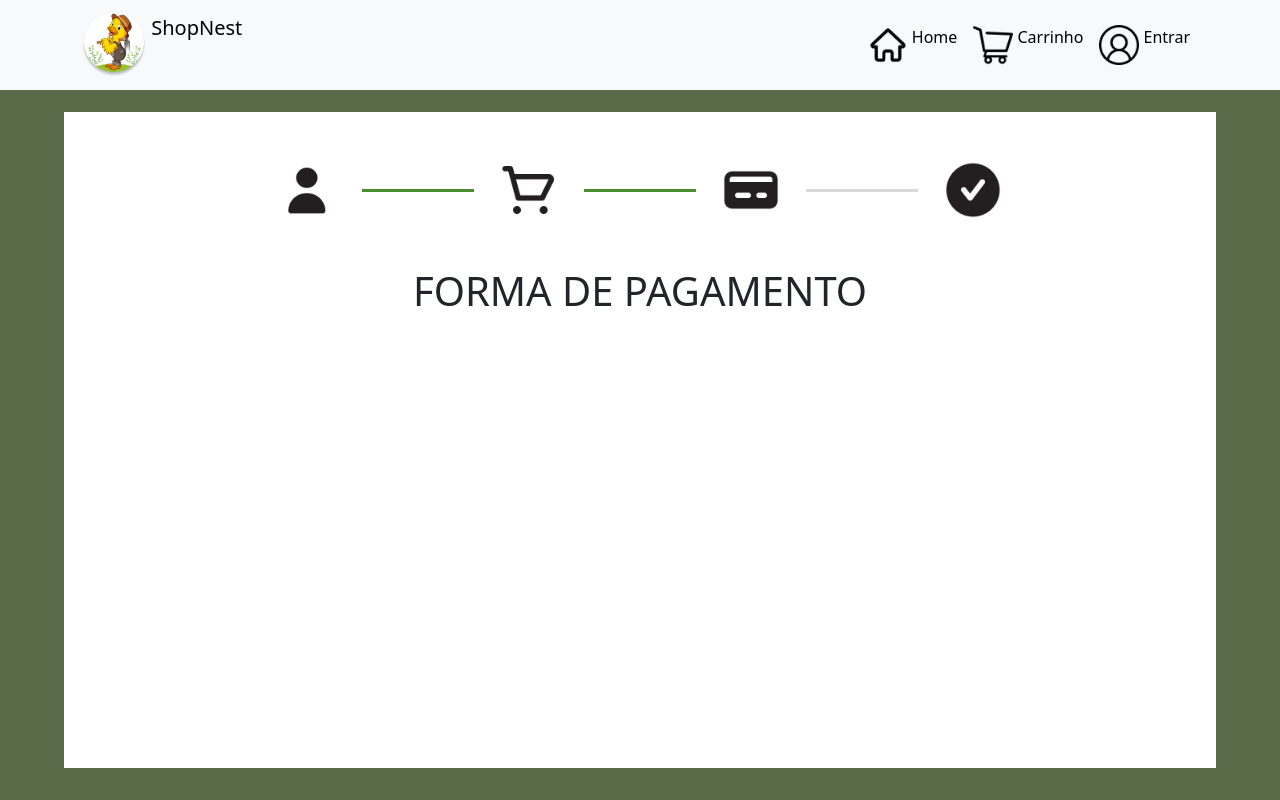
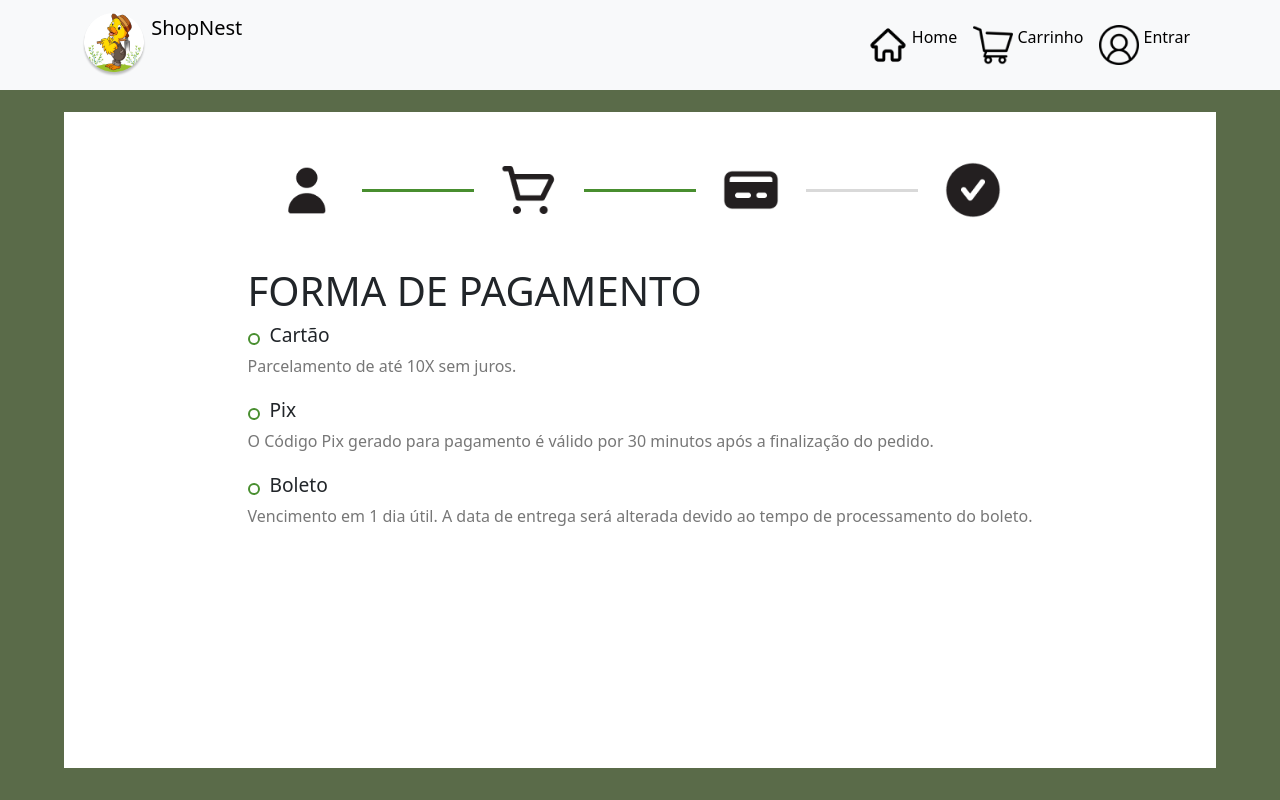
Before and after one commit to SocekMurilo/ShopNest, a React (Vite) app: page /pagamento in a window 1280 px wide. Built offline with nearby package versions, Linux system fonts and the light colour scheme.

Commit message:
Screen Payment

```diff
--- a/src/Screens/payment/Payment.jsx
+++ b/src/Screens/payment/Payment.jsx
@@ -1,3 +1,4 @@
+import { useState } from 'react';
 import style from "./Payment.module.css";
 import person from '../../assets/pay/person.png';
 import cart from '../../assets/pay/cart.png';
@@ -6,9 +7,15 @@ import ok from '../../assets/pay/ok.png';
 import { NavBar } from "../../components/navBar/NavBar";
 
 export const Payment = () => {
-    return(
+    const [selectedPayment, setSelectedPayment] = useState(null);
+
+    const handlePaymentSelection = (paymentType) => {
+        setSelectedPayment(paymentType);
+    };
+
+    return (
         <>
-            <NavBar/>
+            <NavBar />
             <div className={style["centralizar"]}>
                 <div className={style["sizeWhite"]}>
                     <div className={style["card"]}>
@@ -19,7 +26,51 @@ export const Payment = () => {
                         <img src={creditCard} alt="CreditCard" />
                         <div className={style["bar"]}></div>
                         <img src={ok} alt="OK" />
-                        <h1 className={style["title"]}>FORMA DE PAGAMENTO</h1>
+                        <div className={style["paymentTypes"]}>
+                            <h1>FORMA DE PAGAMENTO</h1>
+                            <div className={style["paymentType"]}>
+                                <label htmlFor="cartao" className={style["paymentLabel"]}>
+                                    <input
+                                        type="checkbox"
+                                        id="cartao"
+                                        checked={selectedPayment === 'cartao'}
+                                        onChange={() => handlePaymentSelection('cartao')}
+                                        style={{ display: 'none' }}
+                                    />
+                                    <div className={`${style["paymentCheck"]} ${selectedPayment === 'cartao' ? style["checked"] : ""}`}></div> {/* Div representando o estado do checkbox */}
+                                    <h2 className={style["paymentTitle"]}>Cartão</h2>
+                                </label>
+                                <p className={style["paymentDescription"]}>Parcelamento de até 10X sem juros.</p>
+                            </div>
+                            <div className={style["paymentType"]}>
+                                <label htmlFor="pix" className={style["paymentLabel"]}>
+                                    <input
+                                        type="checkbox"
+                                        id="pix"
+                                        checked={selectedPayment === 'pix'}
+                                        onChange={() => handlePaymentSelection('pix')}
+                                        style={{ display: 'none' }}
+                                    />
+                                    <div className={`${style["paymentCheck"]} ${selectedPayment === 'pix' ? style["checked"] : ""}`}></div>
+                                    <h2 className={style["paymentTitle"]}>Pix</h2>
+                                </label>
+                                <p className={style["paymentDescription"]}>O Código Pix gerado para pagamento é válido por 30 minutos após a finalização do pedido.</p>
+                            </div>
+                            <div className={style["paymentType"]}>
+                                <label htmlFor="boleto" className={style["paymentLabel"]}>
+                                    <input
+                                        type="checkbox"
+                                        id="boleto"
+                                        checked={selectedPayment === 'boleto'}
+                                        onChange={() => handlePaymentSelection('boleto')}
+                                        style={{ display: 'none' }}
+                                    />
+                                    <div className={`${style["paymentCheck"]} ${selectedPayment === 'boleto' ? style["checked"] : ""}`}></div>
+                                    <h2 className={style["paymentTitle"]}>Boleto</h2>
+                                </label>
+                                <p className={style["paymentDescription"]}>Vencimento em 1 dia útil. A data de entrega será alterada devido ao tempo de processamento do boleto.</p>
+                            </div>
+                        </div>
                     </div>
                 </div>
             </div>
--- a/src/Screens/payment/Payment.module.css
+++ b/src/Screens/payment/Payment.module.css
@@ -10,7 +10,8 @@
     height: 82vh;
     background: #FFF;
 }
-.card{
+
+.card {
     display: flex;
     align-items: center;
     padding: 0 1%;
@@ -27,7 +28,8 @@
     margin: 0 1%;
 }
 
-.progressBar, .bar {
+.progressBar,
+.bar {
     width: 10%;
     max-width: 122px;
     height: 3px;
@@ -43,6 +45,61 @@
     background: #D9D9D9;
 }
 
-.title{
+.title {
     margin-top: 4%;
 }
+
+.paymentTypes {
+    margin-top: 4%;
+}
+
+.paymentType {
+    flex-basis: calc(33.33% - 20px);
+    margin-bottom: 20px;
+}
+
+.paymentTitle {
+    font-size: 1.2rem;
+    margin-bottom: 8px;
+}
+
+.paymentDescription {
+    font-size: 1rem;
+    color: #777;
+}
+
+.paymentType {
+    margin-bottom: 20px;
+}
+
+.paymentOption {
+    width: 12px;
+    height: 12px;
+    border-radius: 50%;
+    background-color: transparent;
+    border: 2px solid #488E2F;
+    margin-right: 10px;
+}
+
+.paymentOption.selected {
+    background-color: #488E2F;
+}
+
+.paymentLabel {
+    cursor: pointer;
+    display: flex;
+    align-items: center;
+}
+
+.paymentCheck {
+    width: 12px;
+    height: 12px;
+    border-radius: 50%;
+    border: 2px solid #488E2F;
+    margin-right: 10px;
+    flex-shrink: 0;
+}
+
+.paymentCheck.checked {
+    background-color: #488E2F;
+}
```
